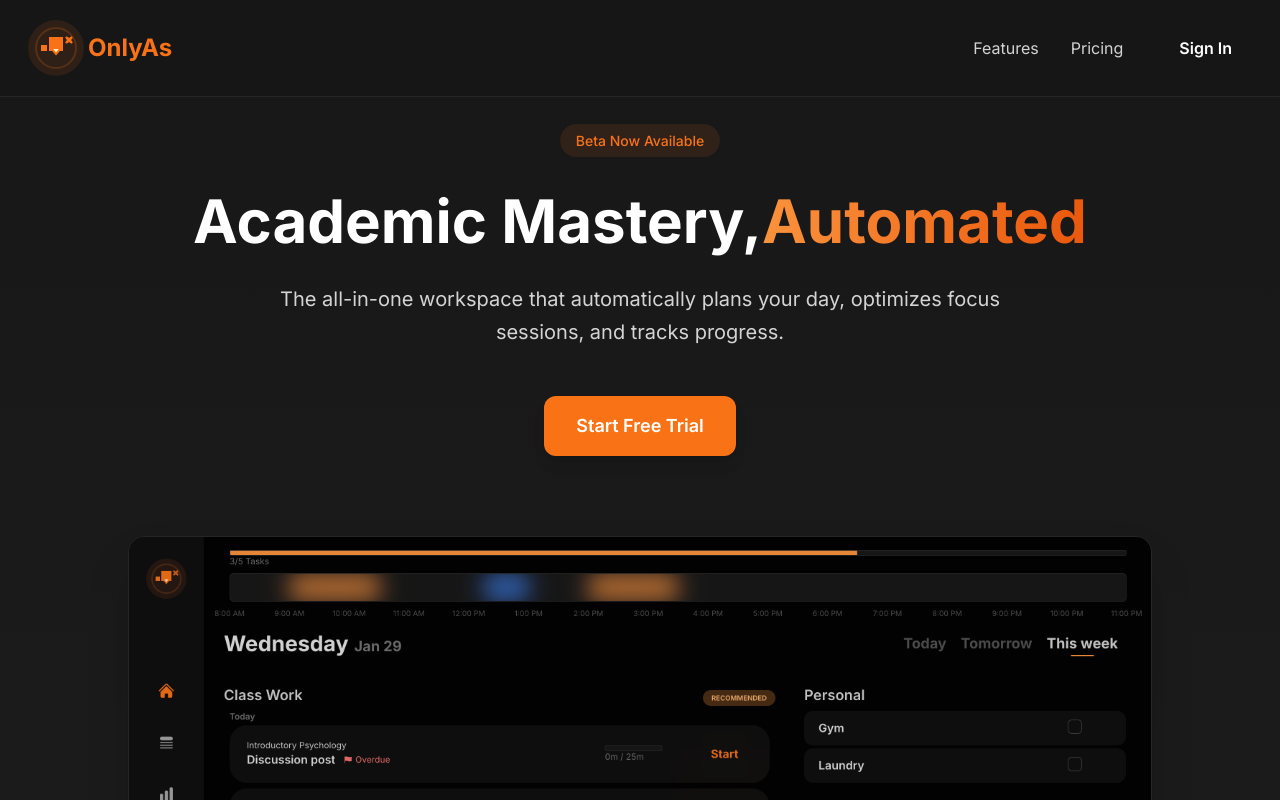
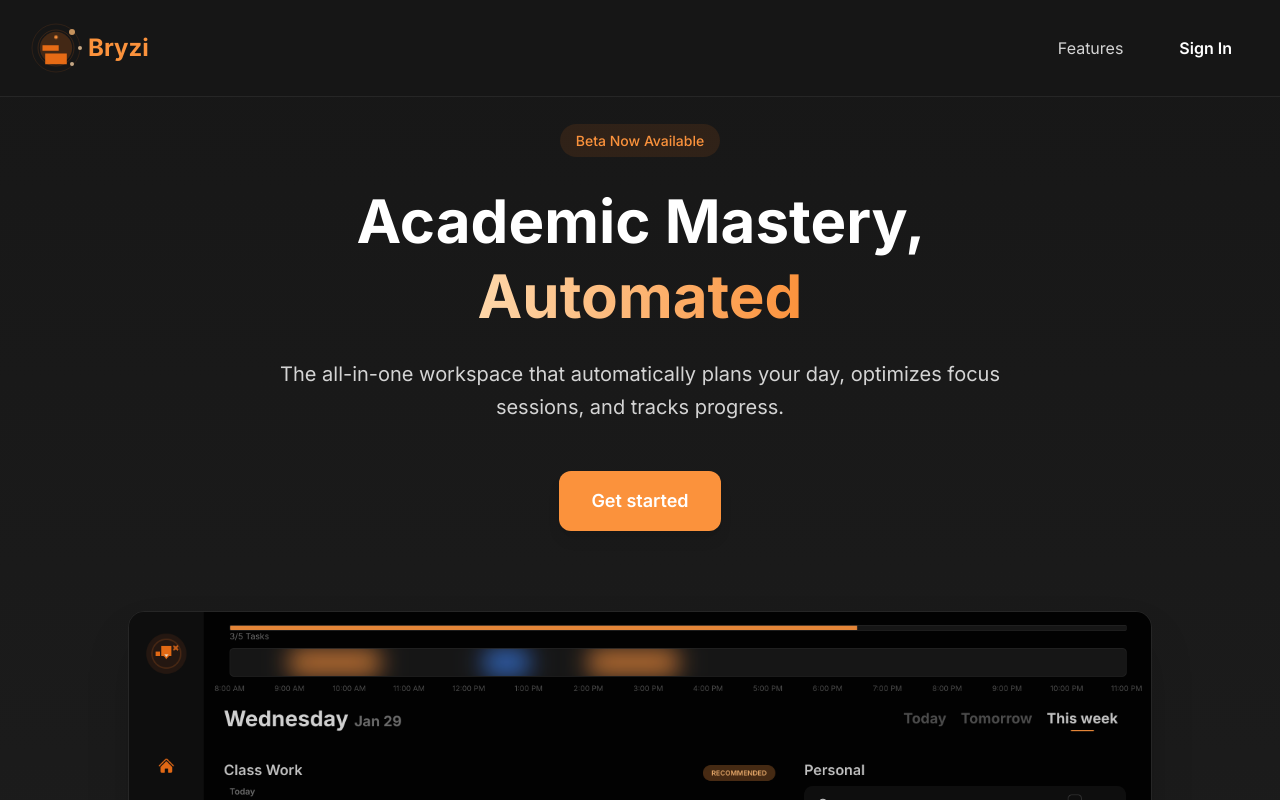
Before and after one commit to GrandeJames/bryzi, a Next.js app: page /landing in a window 1280 px wide. Shown: the top 800 px of the page. Built offline with nearby package versions, Linux system fonts and the light colour scheme.

Commit message:
Update landing page UI

```diff
--- a/src/app/landing/page.tsx
+++ b/src/app/landing/page.tsx
@@ -1,6 +1,7 @@
-import Icon1 from "@/components/icons/Icon1";
+import Icon2 from "@/components/icons/Icon2";
 import { CalendarIcon, ClockIcon, ChartBarIcon, SparklesIcon } from "lucide-react";
 import Image from "next/image";
+// import { TaskPlannerDemo } from "../te";
 
 export default function Landing() {
   return (
@@ -9,8 +10,8 @@ export default function Landing() {
       <nav className="fixed w-full bg-neutral-900/80 backdrop-blur-md z-50 border-b border-neutral-800">
         <div className="container mx-auto px-6 py-4 flex justify-between items-center">
           <div className="flex items-center">
-            <Icon1 />
-            <span className="text-2xl font-bold text-orange-500">OnlyAs</span>
+            <Icon2 />
+            <span className="text-2xl font-bold text-orange-400">Bryzi</span>
           </div>
           <div className="hidden md:flex gap-8 items-center">
             <a
@@ -19,11 +20,8 @@ export default function Landing() {
             >
               Features
             </a>
-            <a href="#pricing" className="text-neutral-300 hover:text-orange-500 transition-colors">
-              Pricing
-            </a>
             <a
-              href="/signin"
+              href="/login"
               className="text-white px-6 py-2 rounded-lg font-semibold transition-all"
             >
               Sign In
@@ -36,14 +34,14 @@ export default function Landing() {
       <header className="container mx-auto px-6 pt-32 pb-20 text-center relative">
         <div className="max-w-4xl mx-auto">
           <div className="mb-8">
-            <span className="bg-orange-500/10 text-orange-500 px-4 py-2 rounded-full text-sm font-medium">
+            <span className="bg-orange-500/10 text-orange-400 px-4 py-2 rounded-full text-sm font-medium">
               Beta Now Available
             </span>
           </div>
 
           <h1 className="text-6xl font-bold text-white mb-6 leading-tight">
-            Academic Mastery,
-            <span className="bg-gradient-to-r from-orange-400 to-orange-600 bg-clip-text text-transparent">
+            Academic Mastery,{" "}
+            <span className="bg-gradient-to-r from-orange-200 to-orange-400 bg-clip-text text-transparent">
               Automated
             </span>
           </h1>
@@ -54,8 +52,8 @@ export default function Landing() {
           </p>
 
           <div className="flex flex-col sm:flex-row justify-center gap-4">
-            <button className="bg-orange-500 hover:bg-orange-600 text-white px-8 py-4 rounded-xl font-semibold text-lg transition-all transform hover:scale-105 shadow-lg hover:shadow-orange-500/20">
-              Start Free Trial
+            <button className="bg-orange-400 hover:bg-orange-300 text-white px-8 py-4 rounded-xl font-semibold text-lg transition-all transform hover:scale-105 shadow-lg hover:shadow-orange-500/20">
+              Get started
             </button>
           </div>
         </div>
@@ -74,6 +72,8 @@ export default function Landing() {
           </div>
         </div>
       </header>
+
+      <section>{/* <TaskPlannerDemo /> */}</section>
 
       {/* Features Section */}
       <section id="features" className="py-20 bg-neutral-900/50">
@@ -163,7 +163,7 @@ export default function Landing() {
         <div className="container mx-auto px-6 text-center">
           <h2 className="text-4xl font-bold text-white mb-6">Start Your Free Trial</h2>
           <p className="text-neutral-100 mb-8 max-w-xl mx-auto text-lg">
-            Get ahead with AI-powered academic planning—try OnlyAs now!
+            Get ahead with AI-powered academic planning—try Bryzi now!
           </p>
           <div className="flex flex-col sm:flex-row justify-center gap-4">
             <button className="bg-white text-orange-600 px-8 py-4 rounded-xl font-semibold hover:bg-neutral-50 transition-all">
@@ -178,7 +178,7 @@ export default function Landing() {
         <div className="container mx-auto px-6">
           <div className="grid md:grid-cols-4 gap-8">
             <div>
-              <h3 className="text-white font-semibold mb-4">OnlyAs</h3>
+              <h3 className="text-white font-semibold mb-4">Bryzi</h3>
               <p className="text-neutral-400 text-sm">
                 Empowering students through intelligent organization
               </p>
@@ -186,7 +186,7 @@ export default function Landing() {
             {/* Add footer columns */}
           </div>
           <div className="border-t border-neutral-800 mt-12 pt-8 text-center">
-            <p className="text-neutral-500 text-sm">&copy; 2024 OnlyAs. All rights reserved.</p>
+            {/* <p className="text-neutral-500 text-sm">&copy; 2024 OnlyAs. All rights reserved.</p> */}
           </div>
         </div>
       </footer>
```
